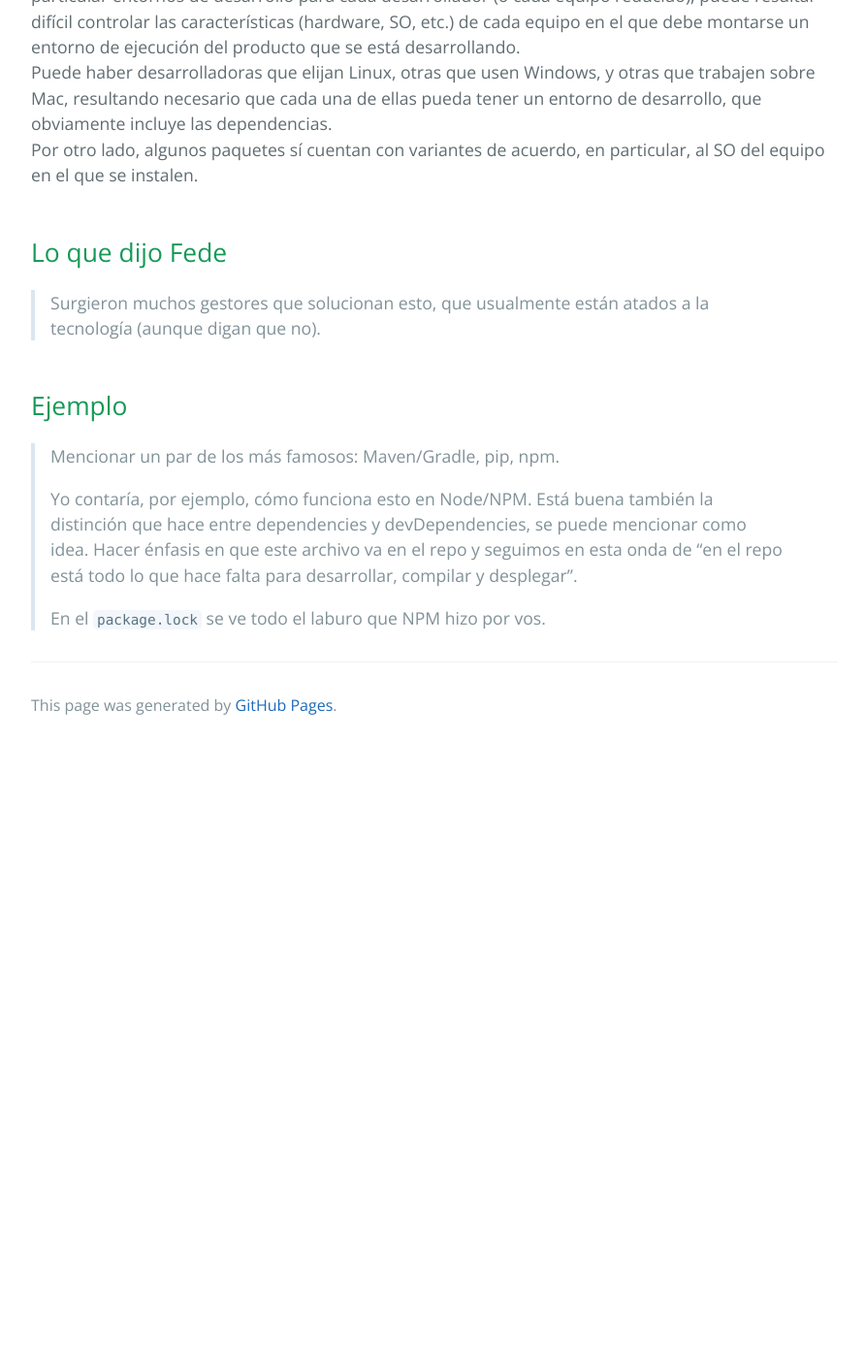
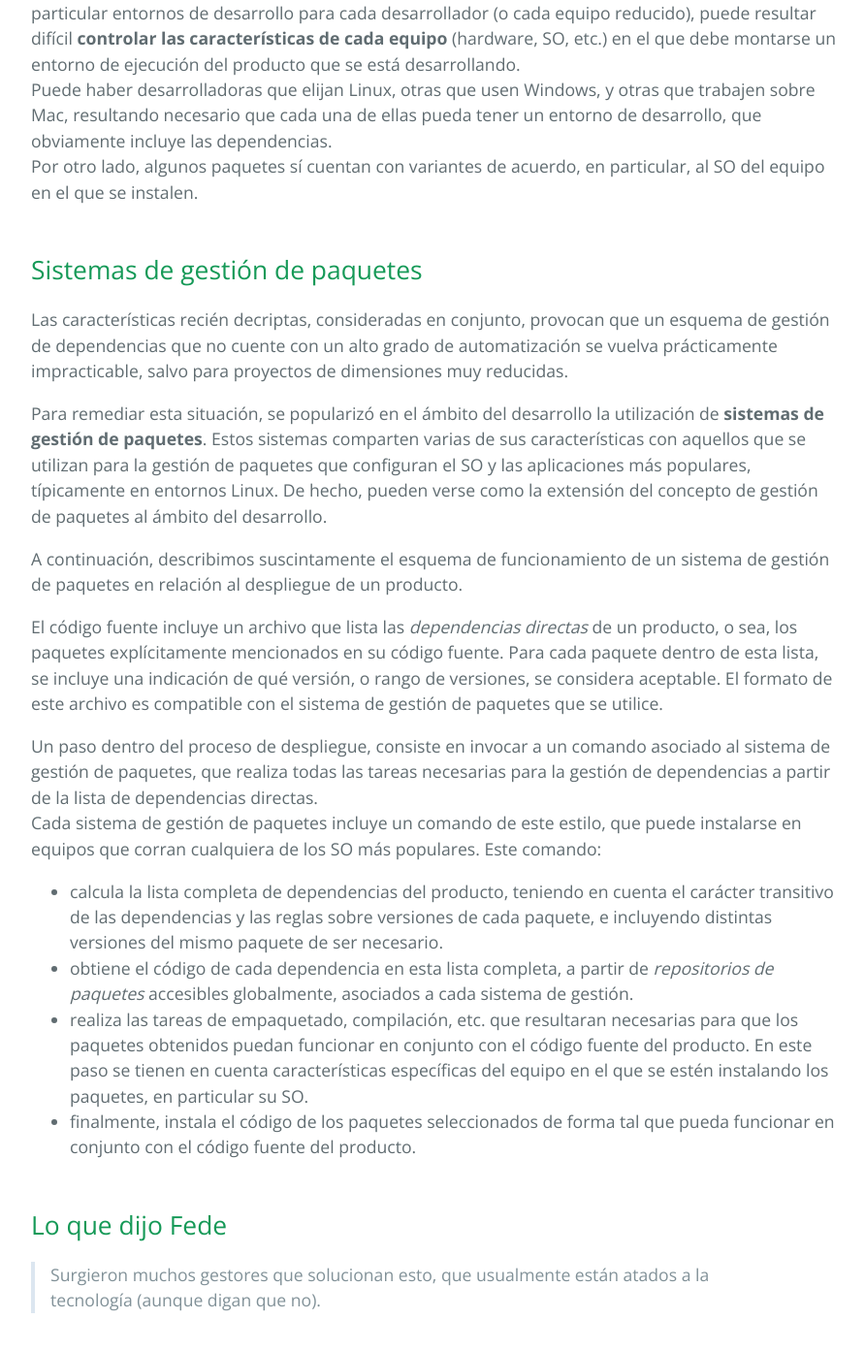
Before and after one commit to clombardi/design-thinking, a Jekyll site: the page built from ci-cd/gestion-dependencias.md, in a window 1280 px wide and 1400 px high, scrolled down 3095 px. Shown: the top 1393 px of the window at 97% size, without its empty margins (192-1084 px from the left). Built offline with Jekyll 4.4.1, drawn with Linux system fonts in a browser that asks for light colours; our own code applies the rules of GitHub Pages for plain Markdown files; before the commit the page ends 3866 px from its top, so only the background shows below that; some of the changed text lies outside the part shown.

Commit message:
ci cd - dependencias - falta solo material concreto sobre npm

```diff
--- a/ci-cd/gestion-dependencias.md
+++ b/ci-cd/gestion-dependencias.md
@@ -30,18 +30,19 @@ La problemática del código externo que debe integrarse en un producto de softw
 
 Una **dependencia** de un producto desplegable, es cualquier unidad de código que no forma parte del código fuente del desplegable, y que debe integrarse junto con el mismo al generar el desplegable, o eventualmente en el mismo entorno.
 Por lo tanto, contar con una gestión adecuada de las dependencias es imprescindible para desplegar con éxito cualquier producto de software en un entorno determinado.
+
 En el estado del arte actual del desarrollo de software, que involucra la interacción con los ecosistemas de paquetes descriptos más arriba, la gestión de dependencias presenta varios desafíos.
 
 Comencemos indicando que deben considerarse tanto los paquetes que se incorporan explícitamente en el código fuente, como las dependencias de cada uno de estos paquetes, las dependencias de estas dependencias, y así sucesivamente.
 P.ej. si en un proyecto se utiliza explícitamente el paquete `paq1`, y a su vez, este `paq1` utiliza `paq2` y `paq3`, a lo que sumamos que `paq2` utiliza `paq3` y `paq4`, entonces _los cuatro paquetes_ mencionados son dependencias del proyecto: debe incorporarse el código de todos ellos al código fuente para generar un desplegable.
-Dicho de otro modo, la gestión de dependencias debe contemplar el carácter **transitivo** de las mismas.
+Dicho de otro modo, la gestión de dependencias debe contemplar el **carácter transitivo** de las mismas.
 
 (acá puede incluirse una imagen que muestre la dependencia transitiva)
 ![dependencia transitiva](../images/logoelevate.jpg)
 
-A su vez, al tener cada paquete un origen diverso, también tiene (al menos en principio) una evolución independiente del resto de los paquetes en el mismo ecosistema.
+A su vez, al tener cada paquete un origen diverso, también tiene (al menos en principio) una **evolución independiente** del resto de los paquetes en el mismo ecosistema.
 Muchos paquetes lanzan regularmente versiones con agregados y/o corrección de defectos.
-Las versiones se identifican, al menos en varios de los ecosistemas más populares, utilizando una secuencia de números (p.ej. 2.4.1) que sigue (con mayor o menor fidelidad) lo establecido en el protocolo llamado **versionado semántico** o [SemVer](https://semver.org/).
+Las versiones se identifican, al menos en varios de los ecosistemas más populares, utilizando una secuencia de números (p.ej. 2.4.1) que sigue (con mayor o menor fidelidad) lo establecido en el protocolo llamado _versionado semántico_ o [SemVer](https://semver.org/).
 
 (acá puede incluirse una imagen sobre SemVer, pongo el link a una que encontré)
 ![dependencia transitiva](https://media.geeksforgeeks.org/wp-content/uploads/semver.png)
@@ -51,12 +52,34 @@ Por lo tanto, las dependencias no son de paquetes, sino de _versiones específic
 (acá se puede hacer una variante del dibujo de dependencias transitivas, incluyendo las versiones)
 ![dependencia transitiva con versiones](../images/logoelevate.jpg)
 
-Adicionalmente, es habitual que en un proyecto se quiera _actualizar la versión de un paquete_ que se está usando, pra aprovechar agregados o la corrección de defectos incluidos en versiones previas.
+Adicionalmente, es habitual que en un proyecto se quiera **actualizar la versión de un paquete** que se está usando, pra aprovechar agregados o la corrección de defectos incluidos en versiones previas.
 Por lo recién descripto, esto genera una _reacción en cadena_ de actualización de versiones: la nueva versión del paquete que incorporamos puede, a su vez, declarar dependencias sobre versiones distintas de los paquetes en los que confía, y así sucesivamente.
 
-Finalmente, mencionamos que en proyectos que cuentan con una multiplicidad de [entornos](../scm-git/entornos), en particular entornos de desarrollo para cada desarrollador (o cada equipo reducido), puede resultar difícil controlar las características (hardware, SO, etc.) de cada equipo en el que debe montarse un entorno de ejecución del producto que se está desarrollando.
+Finalmente, mencionamos que en proyectos que cuentan con una multiplicidad de [entornos](../scm-git/entornos), en particular entornos de desarrollo para cada desarrollador (o cada equipo reducido), puede resultar difícil **controlar las características de cada equipo** (hardware, SO, etc.) en el que debe montarse un entorno de ejecución del producto que se está desarrollando.
 Puede haber desarrolladoras que elijan Linux, otras que usen Windows, y otras que trabajen sobre Mac, resultando necesario que cada una de ellas pueda tener un entorno de desarrollo, que obviamente incluye las dependencias.
 Por otro lado, algunos paquetes sí cuentan con variantes de acuerdo, en particular, al SO del equipo en el que se instalen.
+
+
+## Sistemas de gestión de paquetes
+Las características recién decriptas, consideradas en conjunto, provocan que un esquema de gestión de dependencias que no cuente con un alto grado de automatización se vuelva prácticamente impracticable, salvo para proyectos de dimensiones muy reducidas.
+
+Para remediar esta situación, se popularizó en el ámbito del desarrollo la utilización de **sistemas de gestión de paquetes**.
+Estos sistemas comparten varias de sus características con aquellos que se utilizan para la gestión de paquetes que configuran el SO y las aplicaciones más populares, típicamente en entornos Linux.
+De hecho, pueden verse como la extensión del concepto de gestión de paquetes al ámbito del desarrollo.
+
+A continuación, describimos suscintamente el esquema de funcionamiento de un sistema de gestión de paquetes en relación al despliegue de un producto.
+
+El código fuente incluye un archivo que lista las _dependencias directas_ de un producto, o sea, los paquetes explícitamente mencionados en su código fuente.
+Para cada paquete dentro de esta lista, se incluye una indicación de qué versión, o rango de versiones, se considera aceptable.
+El formato de este archivo es compatible con el sistema de gestión de paquetes que se utilice.
+
+Un paso dentro del proceso de despliegue, consiste en invocar a un comando asociado al sistema de gestión de paquetes, que realiza todas las tareas necesarias para la gestión de dependencias a partir de la lista de dependencias directas.
+Cada sistema de gestión de paquetes incluye un comando de este estilo, que puede instalarse en equipos que corran cualquiera de los SO más populares.
+Este comando:
+- calcula la lista completa de dependencias del producto, teniendo en cuenta el carácter transitivo de las dependencias y las reglas sobre versiones de cada paquete, e incluyendo distintas versiones del mismo paquete de ser necesario.
+- obtiene el código de cada dependencia en esta lista completa, a partir de _repositorios de paquetes_ accesibles globalmente, asociados a cada sistema de gestión.
+- realiza las tareas de empaquetado, compilación, etc. que resultaran necesarias para que los paquetes obtenidos puedan funcionar en conjunto con el código fuente del producto. En este paso se tienen en cuenta características específicas del equipo en el que se estén instalando los paquetes, en particular su SO.
+- finalmente, instala el código de los paquetes seleccionados de forma tal que pueda funcionar en conjunto con el código fuente del producto.
 
 
 
```
